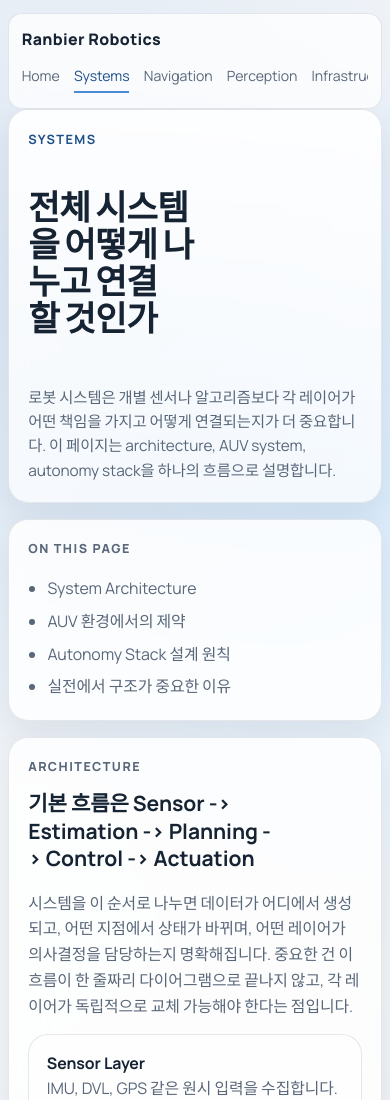
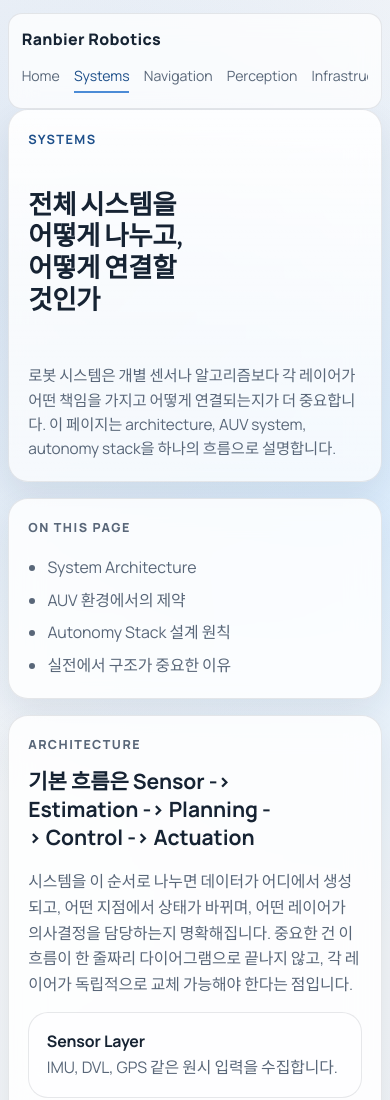
Before and after one commit to ranbier/my_website, a plain HTML site: page systems.html in a window 390 px wide. Shown: the top 1100 px of the page. Drawn offline with Linux system fonts and the light colour scheme.

Commit message:
Adjust page titles with contextual line breaks and smaller sizing

```diff
--- a/styles.css
+++ b/styles.css
@@ -127,11 +127,11 @@ p {
 
 h1 {
   margin: 0;
-  max-width: 11.5ch;
+  max-width: 14ch;
   font-family: "Instrument Serif", serif;
-  font-size: clamp(2.8rem, 5.7vw, 5.2rem);
-  line-height: 1.03;
-  letter-spacing: -0.018em;
+  font-size: clamp(2.35rem, 4.7vw, 4.2rem);
+  line-height: 1.12;
+  letter-spacing: -0.012em;
   text-wrap: balance;
 }
 
@@ -593,8 +593,8 @@ td {
   }
 
   h1 {
-    font-size: clamp(2rem, 8.8vw, 2.75rem);
-    line-height: 1.08;
+    font-size: clamp(1.65rem, 6.5vw, 2.25rem);
+    line-height: 1.2;
   }
 
   h2 {
--- a/systems.html
+++ b/systems.html
@@ -29,7 +29,7 @@
       <main class="doc-page">
         <section class="page-hero">
           <p class="eyebrow">Systems</p>
-          <h1>전체 시스템을 어떻게 나누고 연결할 것인가</h1>
+          <h1>전체 시스템을 어떻게 나누고,<br />어떻게 연결할 것인가</h1>
           <p class="description">
             로봇 시스템은 개별 센서나 알고리즘보다 각 레이어가 어떤 책임을 가지고 어떻게
             연결되는지가 더 중요합니다. 이 페이지는 architecture, AUV system, autonomy stack을
```
Also changed, not shown: infrastructure.html (+1 -1 lines), insights.html (+1 -1 lines), navigation.html (+1 -1 lines), perception.html (+1 -1 lines), philosophy.html (+1 -1 lines), troubleshooting.html (+1 -1 lines).
